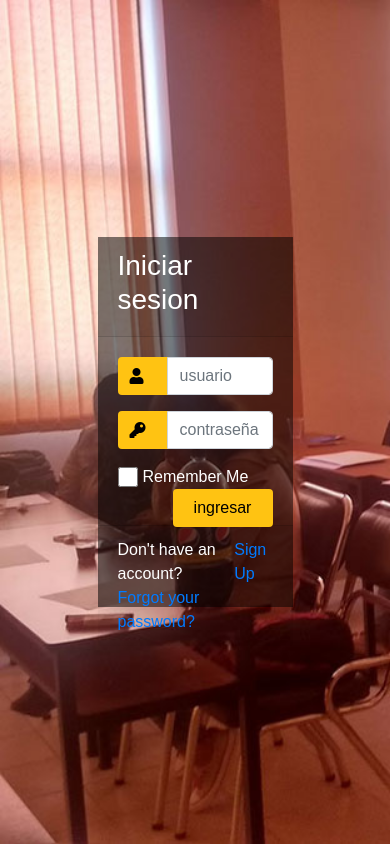
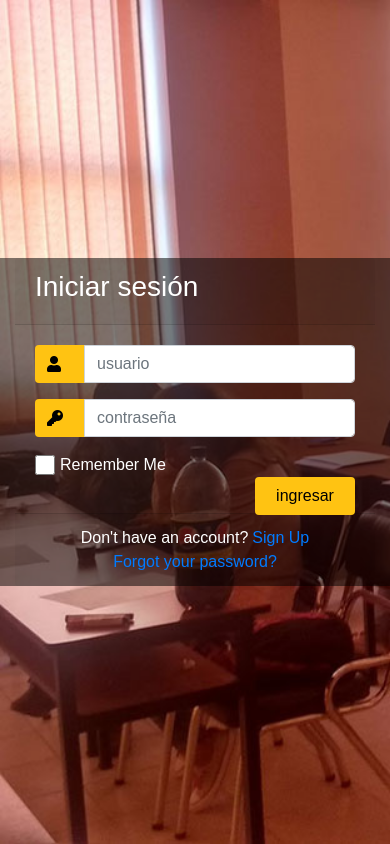
Before and after one commit to ShoarSumi/FullStackComunity, a PHP site: page /login in a window 390 px wide. Run offline with PHP 8.4, Linux system fonts and the light colour scheme; some libraries are stand-ins or nearby versions.

Commit message:
haciendo responsivo el LOGIN para diferentes dispositivos

```diff
--- a/view/css/fullstack.css
+++ b/view/css/fullstack.css
@@ -37,6 +37,7 @@
         /* inicio login */
         /* Made with love by Mutiullah Samim*/
 
+
         @import url('https://fonts.googleapis.com/css?family=Numans');
 
         .login-fondo{
@@ -45,6 +46,7 @@
         background-repeat: no-repeat;
         height: 100vh;
         font-family: 'Numans', sans-serif;
+        overflow: hidden;
         }
 
         .container{
@@ -53,7 +55,6 @@
         }
 
         .card-login{
-        height: 370px;
         margin-top: auto;
         margin-bottom: auto;
         width: 50%;
--- a/view/modulos/login.php
+++ b/view/modulos/login.php
@@ -4,9 +4,9 @@
                         <div class="row h-100">
                             <div class="col-12 h-100">
                                 <div class="d-flex justify-content-center h-100">
-                                <div class="card-login">
+                                <div class="card-login col-12 col-sm-8 col-md-6 col-lg-4">
                                     <div class="card-header">
-                                        <h3>Iniciar sesion</h3>
+                                        <h3>Iniciar sesión</h3>
                                     </div>
                                     <div class="card-body">
 
```
